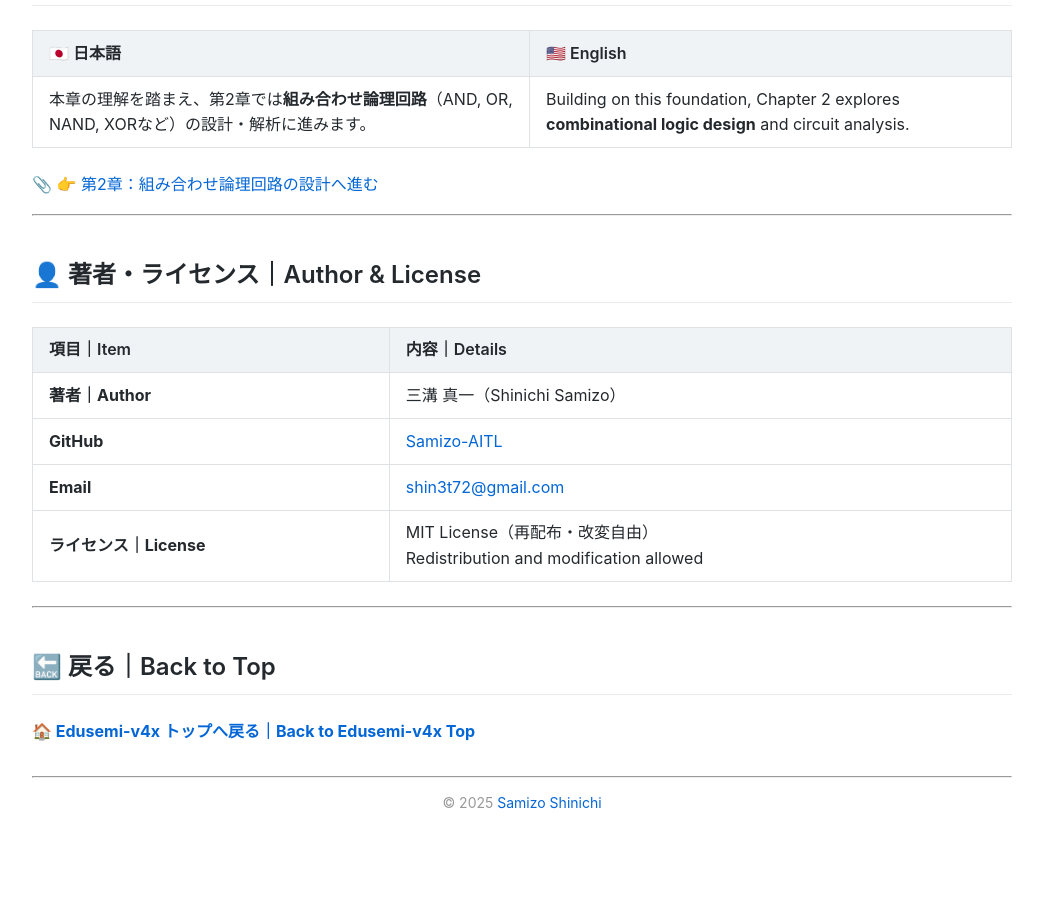
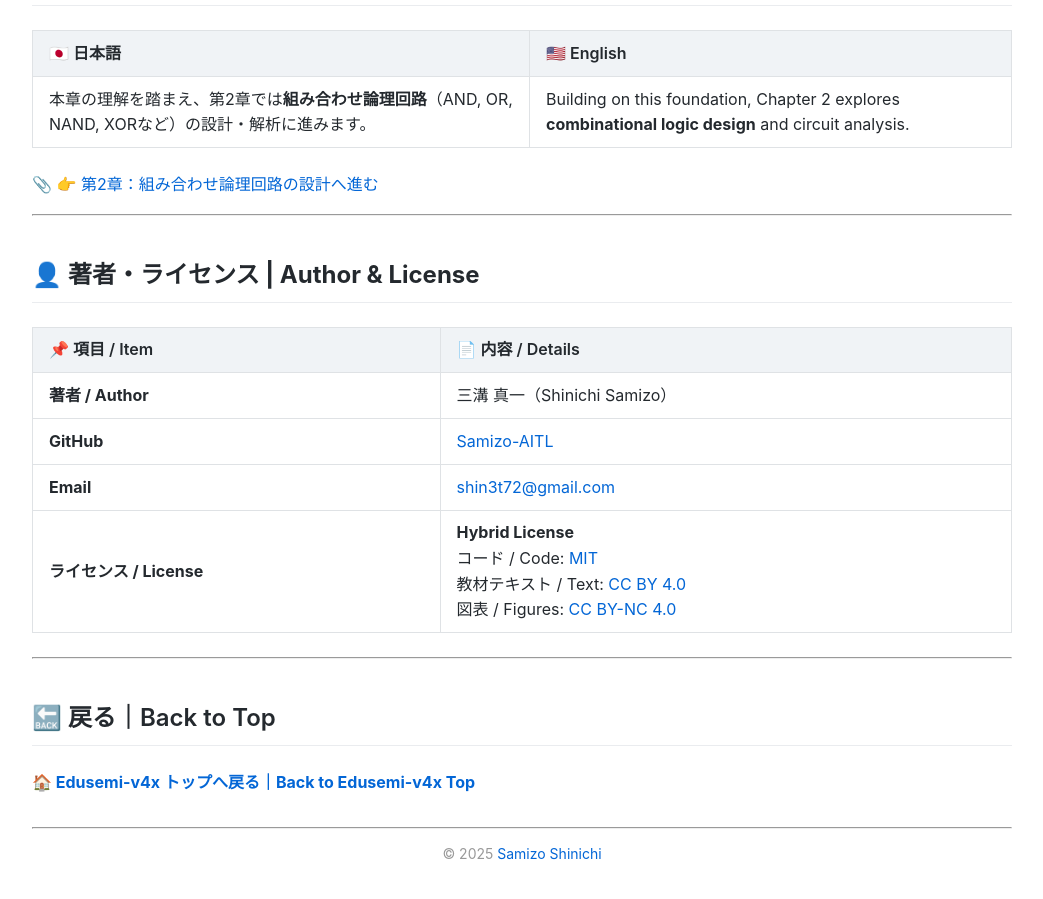
Before and after one commit to Samizo-AITL/Edusemi-v4x, a Jekyll site: the page built from chapter1_materials/index.md, in a window 1280 px wide and 900 px high, scrolled down 2482 px. Shown: the whole window, without its empty margins (118-1161 px from the left). Built offline with Jekyll 4.4.1, drawn with Linux system fonts in a browser that asks for light colours.

Commit message:
Update index.md

```diff
--- a/chapter1_materials/index.md
+++ b/chapter1_materials/index.md
@@ -89,14 +89,14 @@
 
 ---
 
-## 👤 著者・ライセンス｜Author & License
+## 👤 **著者・ライセンス | Author & License**
 
-| 項目｜Item | 内容｜Details |
-|------------|----------------------------|
-| **著者｜Author** | 三溝 真一（Shinichi Samizo） |
+| 📌 項目 / Item | 📄 内容 / Details |
+|------|------|
+| **著者 / Author** | 三溝 真一（Shinichi Samizo） |
 | **GitHub** | [Samizo-AITL](https://github.com/Samizo-AITL) |
 | **Email** | [shin3t72@gmail.com](mailto:shin3t72@gmail.com) |
-| **ライセンス｜License** | MIT License（再配布・改変自由）<br>Redistribution and modification allowed |
+| **ライセンス / License** | **Hybrid License**<br>コード / Code: [MIT](https://opensource.org/licenses/MIT)<br>教材テキスト / Text: [CC BY 4.0](https://creativecommons.org/licenses/by/4.0/)<br>図表 / Figures: [CC BY-NC 4.0](https://creativecommons.org/licenses/by-nc/4.0/) |
 
 ---
 
```
